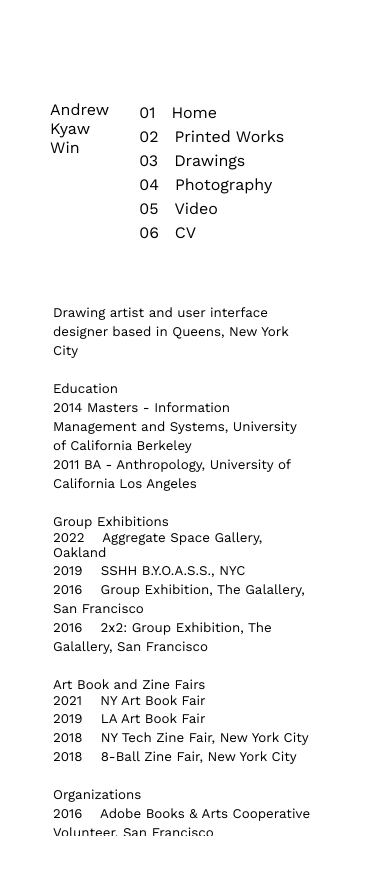
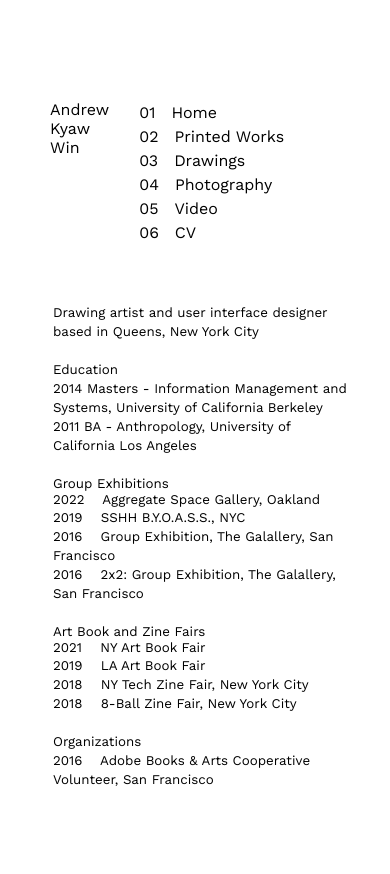
Before and after one commit to awin6248/awin6248.github.io, a React (Create React App) app: page /andrew-win/cv in a window 390 px wide. Shown: the top 874 px of the page. Built offline with nearby package versions, Linux system fonts and the light colour scheme.

Commit message:
modified css

```diff
--- a/src/Pages/home.css
+++ b/src/Pages/home.css
@@ -89,7 +89,7 @@
     .cv-text {
         margin-left: 53px;
         margin-top: 43px;
-        width: 66%;
+        width: 77vw;
         font-size: 16px;
     }
 }
```
